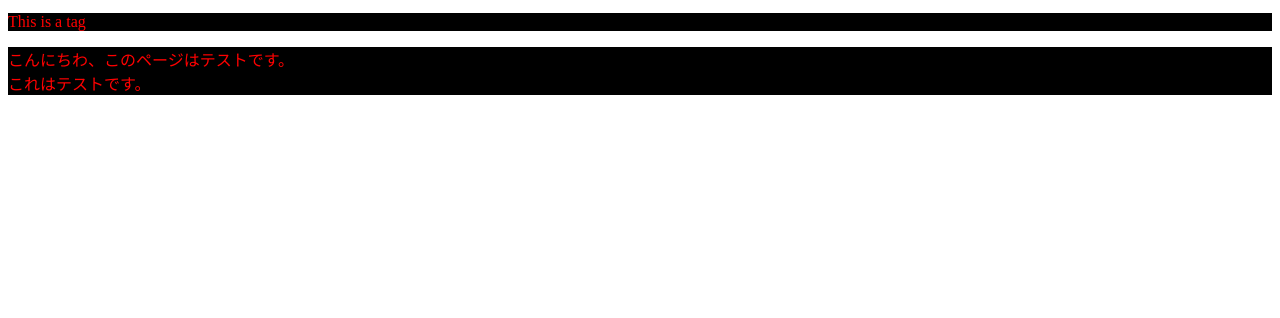
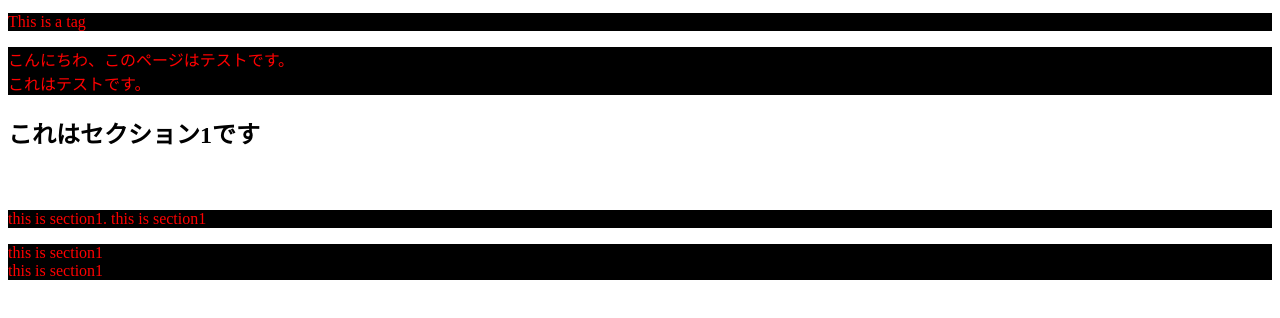
Before and after one commit to keigojira/study1, a plain HTML site: page index.html in a window 1280 px wide. Shown: the part 116-434 px from the top of the page. Drawn offline with Linux system fonts and the light colour scheme.

Commit message:
index.html

```diff
--- a/index.html
+++ b/index.html
@@ -8,12 +8,16 @@
 	<meta name="discription" content="text text text">
 	<link rel="stylesheet" href="./style.css">
 </head>
-
-
 <body>
     <h1>これはテストです</h1>
     <p>これはテストです</p>
     <p>This is a tag</p>
     <p>こんにちわ、このページはテストです。<br>これはテストです。</p>
+
+	<section>
+		<h2>これはセクション1です</h2></h2>
+　　　　　　　　　　 <p>this is section1. this is section1</p>
+		<p>this is section1 <br>this is section1</p>
+	</section>
 </body>
 </html>
```
